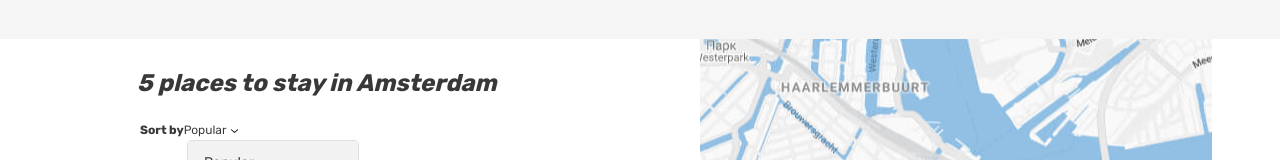
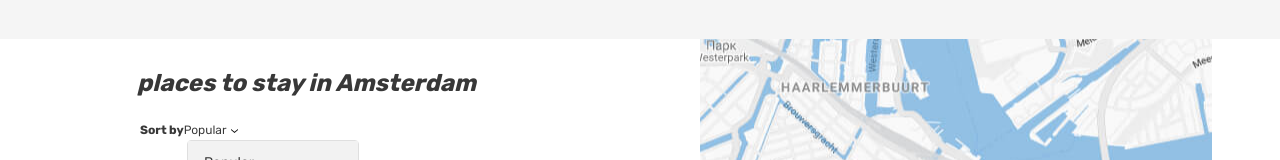
Before and after one commit to htmlacademy-react/2158191-six-cities-12, a React (Create React App) app in the folder project/: page / in a window 1280 px wide. Shown: the part 146-306 px from the top of the page. Built offline with nearby package versions, Linux system fonts and the light colour scheme.

Commit message:
Создаст моки и подключит в index.tsx и app.tsx

```diff
--- a/project/package.json
+++ b/project/package.json
@@ -31,7 +31,7 @@
     ],
     "parserOptions": {
       "project": [
-        "project/tsconfig.json"
+        "tsconfig.json"
       ]
     },
     "overrides": [
--- a/project/src/components/app/app.tsx
+++ b/project/src/components/app/app.tsx
@@ -6,18 +6,21 @@ import OfferScreen from '../../pages/offer-screen/offer-screen';
 import MainScreen from '../../pages/main-screen/main-screen';
 import NotFoundScreen from '../../pages/not-found-screen/not-found-screen';
 import PrivateRoute from '../private-route/private-route';
+import {Offer} from '../../types/offer';
+import {Review} from '../../types/review';
 
 type AppScreenProps = {
-  adCount: number;
+  offers: Offer[];
+  reviews: Review[];
 }
 
-export default function App({adCount}: AppScreenProps): JSX.Element {
+export default function App({offers, reviews}: AppScreenProps): JSX.Element {
   return (
     <BrowserRouter>
       <Routes>
         <Route
           path={AppRoute.Root}
-          element = {<MainScreen adCount={adCount} />}
+          element = {<MainScreen offers={offers} />}
         />
         <Route
           path={AppRoute.Favorites}
@@ -25,7 +28,7 @@ export default function App({adCount}: AppScreenProps): JSX.Element {
             <PrivateRoute
               authorizationStatus={AuthorizationStatus.NoAuth}
             >
-              <FavoritesScreen />
+              <FavoritesScreen offers={offers}/>
             </PrivateRoute>
           }
         />
@@ -34,10 +37,10 @@ export default function App({adCount}: AppScreenProps): JSX.Element {
           element = {<LoginScreen />}
         />
         <Route path={AppRoute.Offer}>
-          <Route path = ':id' element = {<OfferScreen />} />
+          <Route path = ':id' element = {<OfferScreen offers={offers} reviews={reviews}/>} />
         </Route>
         <Route
-          path="*"
+          path='*'
           element={<NotFoundScreen />}
         />
       </Routes>
--- a/project/src/index.tsx
+++ b/project/src/index.tsx
@@ -1,10 +1,8 @@
 import React from 'react';
 import ReactDOM from 'react-dom/client';
 import App from './components/app/app';
-
-const Setting = {
-  adCount: 5,
-} as const;
+import {offers} from './mocks/offers';
+import {reviews} from './mocks/reviews';
 
 const root = ReactDOM.createRoot(
   document.getElementById('root') as HTMLElement,
@@ -13,7 +11,8 @@ const root = ReactDOM.createRoot(
 root.render(
   <React.StrictMode>
     <App
-      adCount={Setting.adCount}
+      offers = {offers}
+      reviews = {reviews}
     />
   </React.StrictMode>,
 );
--- /dev/null
+++ b/project/src/mocks/offers.ts
@@ -0,0 +1,141 @@
+import {Offer} from '../types/offer';
+
+export const offers: Offer[] = [{
+  bedrooms: 3,
+  city: {
+    location: {
+      latitude: 52.370216,
+      longitude: 4.895168,
+      zoom: 10
+    },
+    name : 'Amsterdam'
+  },
+  description: 'A quiet cozy and picturesque that hides behind a river by the unique lightness of Amsterdam. Where the bustle of the city comes to rest in this alley flowery and colorful.',
+  goods: ['Heating', 'TV-cable', 'Wi-Fi', 'Fridge'],
+  host: {
+    avatarUrl: 'img/avatar-angelina.jpg',
+    id: 3,
+    isPro: true,
+    name: 'Angelina'
+  },
+  id: 1,
+  images: ['img/apartment-01.jpg', 'img/apartment-02.jpg'],
+  isFavorite: true,
+  isPremium: true,
+  location: {
+    latitude: 52.35514938496378,
+    longitude: 4.673877537499948,
+    zoom: 8
+  },
+  maxAdults: 4,
+  previewImage: 'img/apartment-01.jpg',
+  price: 120,
+  rating: 4.8,
+  title: 'Beautiful & luxurious studio at great location. An independent House, strategically located between Rembrand Square and National Opera.',
+  type: 'apartment'
+},
+
+{
+  bedrooms: 2,
+  city: {
+    location: {
+      latitude: 52.370216,
+      longitude: 4.895168,
+      zoom: 10
+    },
+    name : 'Amsterdam'
+  },
+  description: 'A quiet cozy and picturesque.',
+  goods: ['Heating', 'TV-cable', 'Wi-Fi'],
+  host: {
+    avatarUrl: 'img/avatar-max.jpg',
+    id: 4,
+    isPro: false,
+    name: 'Max'
+  },
+  id: 2,
+  images: ['img/apartment-03.jpg'],
+  isFavorite: true,
+  isPremium: false,
+  location: {
+    latitude: 52.33514938496378,
+    longitude: 4.643877537499948,
+    zoom: 8
+  },
+  maxAdults: 4,
+  previewImage: 'img/apartment-03.jpg',
+  price: 100,
+  rating: 3.8,
+  title: 'Nice, cozy, warm big bed apartment',
+  type: 'apartment'
+},
+
+{
+  bedrooms: 1,
+  city: {
+    location: {
+      latitude: 52.370216,
+      longitude: 4.895168,
+      zoom: 10
+    },
+    name : 'Amsterdam'
+  },
+  description: 'Nice place to rest.',
+  goods: ['Heating', 'TV-cable', 'Wi-Fi'],
+  host: {
+    avatarUrl: 'img/avatar-angelina.jpg',
+    id: 5,
+    isPro: false,
+    name: 'Angelina'
+  },
+  id: 3,
+  images: ['img/apartment-01.jpg'],
+  isFavorite: true,
+  isPremium: true,
+  location: {
+    latitude: 52.36514938496378,
+    longitude: 4.343877537499948,
+    zoom: 8
+  },
+  maxAdults: 3,
+  previewImage: 'img/apartment-01.jpg',
+  price: 90,
+  rating: 3.8,
+  title: 'Nice, cozy, studio',
+  type: 'studio'
+},
+
+{
+  bedrooms: 2,
+  city: {
+    location: {
+      latitude: 52.370216,
+      longitude: 4.895168,
+      zoom: 10
+    },
+    name : 'Amsterdam'
+  },
+  description: 'A quiet cozy and picturesque.',
+  goods: ['Heating', 'Wi-Fi'],
+  host: {
+    avatarUrl: 'img/avatar-max.jpg',
+    id: 5,
+    isPro: false,
+    name: 'Max'
+  },
+  id: 4,
+  images: ['img/apartment-03.jpg', 'img/apartment-02.jpg'],
+  isFavorite: true,
+  isPremium: false,
+  location: {
+    latitude: 52.33514938496378,
+    longitude: 4.643877537499948,
+    zoom: 8
+  },
+  maxAdults: 2,
+  previewImage: 'img/apartment-02.jpg',
+  price: 100,
+  rating: 3.8,
+  title: 'Nice, cozy, warm big bed apartment',
+  type: 'apartment'
+}];
--- /dev/null
+++ b/project/src/mocks/reviews.ts
@@ -0,0 +1,42 @@
+import {Review} from '../types/review';
+
+export const reviews: Review[] = [
+  {
+    comment: 'A quiet cozy and picturesque that hides behind a a river by the unique lightness of Amsterdam.',
+    date: 'Mon Mar 13 2023 11:41:43 GMT+0500 (Екатеринбург, стандартное время)',
+    id: 1,
+    rating: 4,
+    user: {
+      avatarUrl: 'img/avatar-max.jpg',
+      id: 1,
+      isPro: false,
+      name: 'Oliver Conner'
+    }
+  },
+
+  {
+    comment: 'Just fine!',
+    date: 'Mon Mar 11 2022 12:40:43 GMT+0500 (Екатеринбург, стандартное время)',
+    id: 2,
+    rating: 3,
+    user: {
+      avatarUrl: 'img/avatar.svg',
+      id: 1,
+      isPro: false,
+      name: 'Piter Parker'
+    }
+  },
+
+  {
+    comment: 'A place where you don\'t wanna be appeared',
+    date: 'Mon Feb 19 2023 16:42:43 GMT+0300 (Москва, стандартное время)',
+    id: 3,
+    rating: 1,
+    user: {
+      avatarUrl: 'img/avatar-angelina.jpg',
+      id: 1,
+      isPro: true,
+      name: 'Anna Koroleva'
+    }
+  }
+];
--- /dev/null
+++ b/project/src/types/offer.ts
@@ -0,0 +1,34 @@
+export type Offer = {
+    bedrooms: number;
+    city: {
+      location: {
+        latitude: number;
+        longitude: number;
+        zoom: number;
+        };
+      name: string;
+    };
+    description: string;
+    goods: string[];
+    host: {
+      avatarUrl: string;
+      id: number;
+      isPro: boolean;
+      name: string;
+    };
+    id: number;
+    images: string[];
+    isFavorite: boolean;
+    isPremium: boolean;
+    location: {
+      latitude: number;
+      longitude: number;
+      zoom: number;
+    };
+    maxAdults: number;
+    previewImage: string;
+    price: number;
+    rating: number;
+    title: string;
+    type: string;
+  }
--- /dev/null
+++ b/project/src/types/review.ts
@@ -0,0 +1,12 @@
+export type Review = {
+    comment: string;
+    date: string;
+    id: number;
+    rating: number;
+    user: {
+      avatarUrl: string;
+      id: number;
+      isPro: boolean;
+      name: string;
+    };
+  }
```
